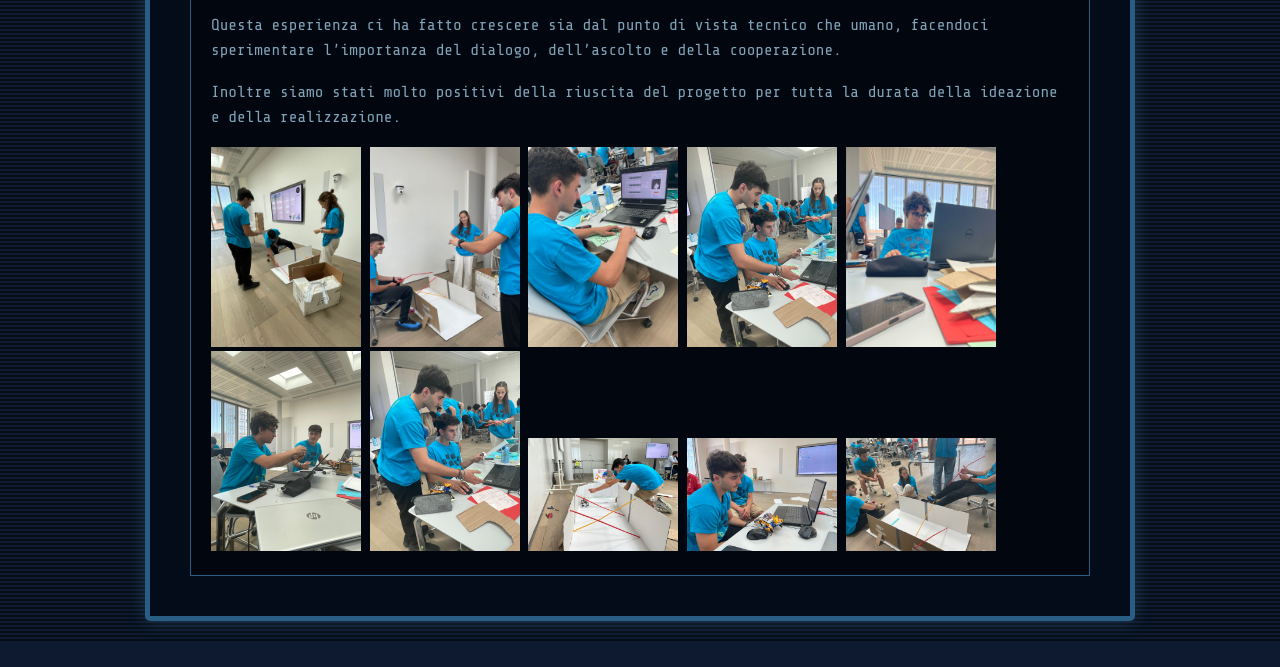
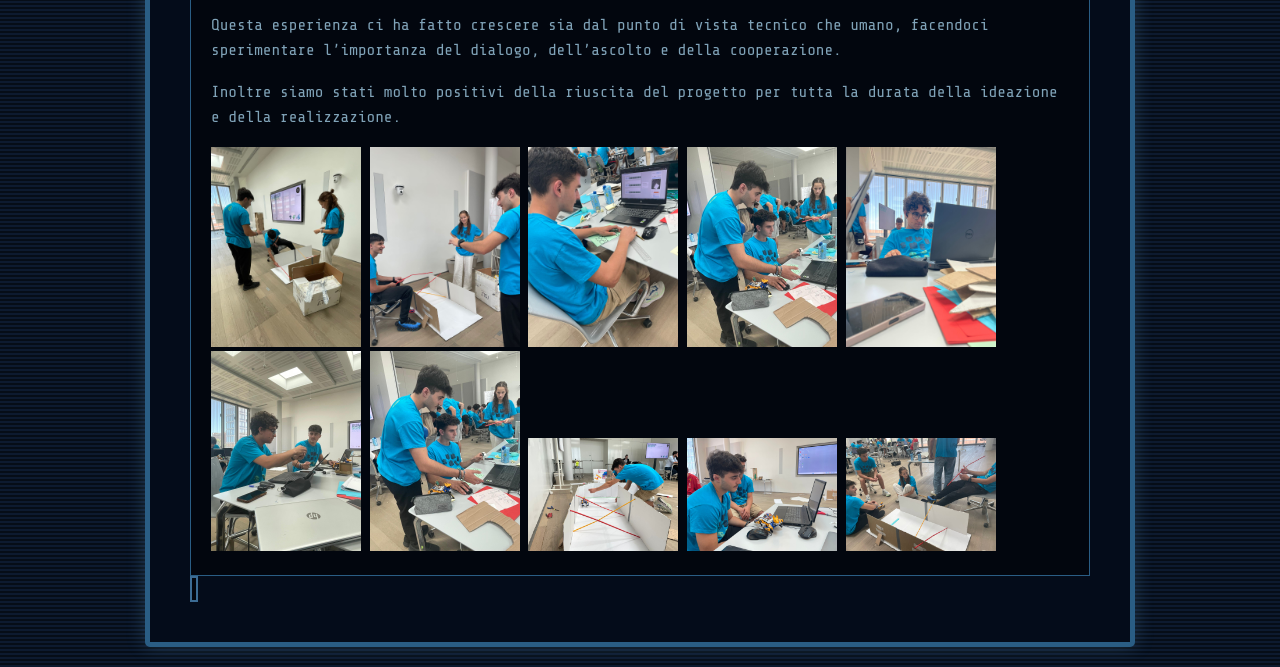
Before and after one commit to ruspetta/sito-grosso, a plain HTML site: page collaborazione.html in a window 1280 px wide. Shown: the part 557-1224 px from the top of the page. Before the commit the page ends 1198 px from the top, so only its background shows below. Drawn offline with nearby package versions, Linux system fonts and the light colour scheme.

Commit message:
Update collaborazione.html
blk funziona

```diff
--- a/collaborazione.html
+++ b/collaborazione.html
@@ -82,7 +82,8 @@ Abbiamo lavorato in modo coordinato, rispettoso e responsabile, condividendo le
 <img src="7.jpg" alt="Descrizione" width="150">
 <img src="4.jpg" alt="Descrizione" width="150">
         </div>
-
+<button onclick="window.location.href='black jack sito 2.0 .html';" style="background-color: #02060e; color: #80a3b8; border: 2px solid #3c6c94; padding: 2px; font-size: 1em; cursor: pointer;">  <br>
+	</button>
     </div>
 
 </body>
```
